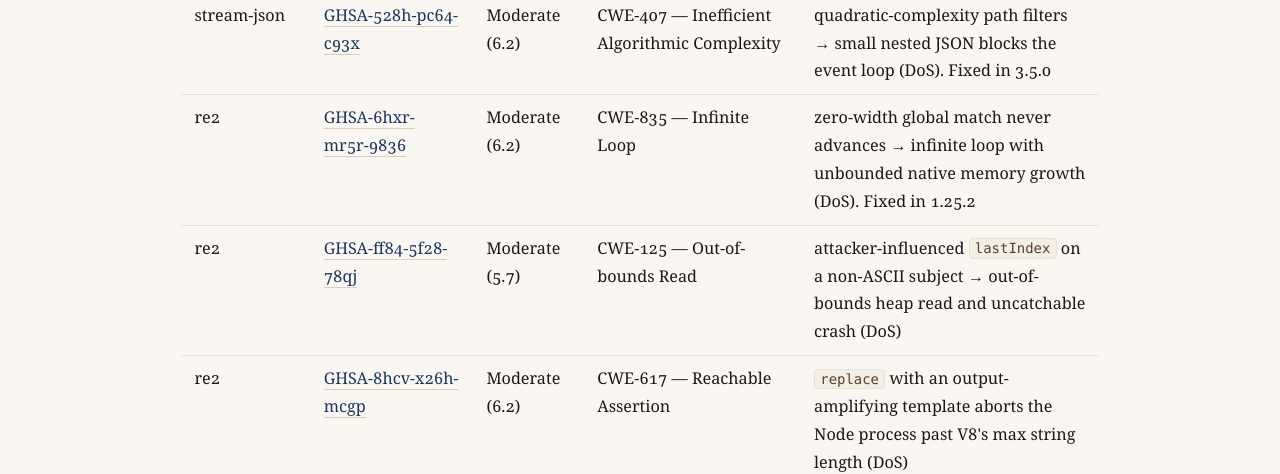
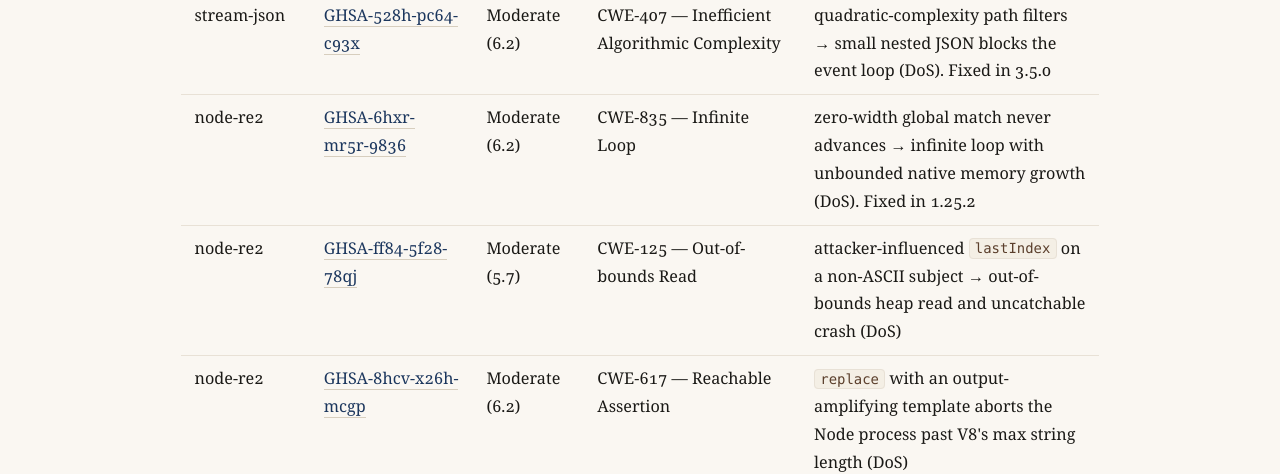
Before and after one commit to ataberk-xyz/ataberk-xyz.github.io, a Jekyll site: the page built from about.md, in a window 1280 px wide and 900 px high, scrolled down 1256 px. Shown: the part 154-628 px from the top of the window. Built offline with Jekyll 4.4.1, drawn with Linux system fonts in a browser that asks for light colours.

Commit message:
About: label re2 rows as node-re2 (the Node binding, not Google's RE2 engine)
Co-Authored-By: Claude Opus 4.8 <noreply@anthropic.com>

```diff
--- a/about.md
+++ b/about.md
@@ -49,21 +49,21 @@ sidebar_link: true
          <td>quadratic-complexity path filters &rarr; small nested JSON blocks the event loop (DoS). Fixed in 3.5.0</td>
        </tr>
        <tr>
-         <td>re2</td>
+         <td>node-re2</td>
          <td><a href="https://github.com/uhop/node-re2/security/advisories/GHSA-6hxr-mr5r-9836">GHSA-6hxr-mr5r-9836</a></td>
          <td>Moderate (6.2)</td>
          <td>CWE-835 &mdash; Infinite Loop</td>
          <td>zero-width global match never advances &rarr; infinite loop with unbounded native memory growth (DoS). Fixed in 1.25.2</td>
        </tr>
        <tr>
-         <td>re2</td>
+         <td>node-re2</td>
          <td><a href="https://github.com/uhop/node-re2/security/advisories/GHSA-ff84-5f28-78qj">GHSA-ff84-5f28-78qj</a></td>
          <td>Moderate (5.7)</td>
          <td>CWE-125 &mdash; Out-of-bounds Read</td>
          <td>attacker-influenced <code>lastIndex</code> on a non-ASCII subject &rarr; out-of-bounds heap read and uncatchable crash (DoS)</td>
        </tr>
        <tr>
-         <td>re2</td>
+         <td>node-re2</td>
          <td><a href="https://github.com/uhop/node-re2/security/advisories/GHSA-8hcv-x26h-mcgp">GHSA-8hcv-x26h-mcgp</a></td>
          <td>Moderate (6.2)</td>
          <td>CWE-617 &mdash; Reachable Assertion</td>
```
